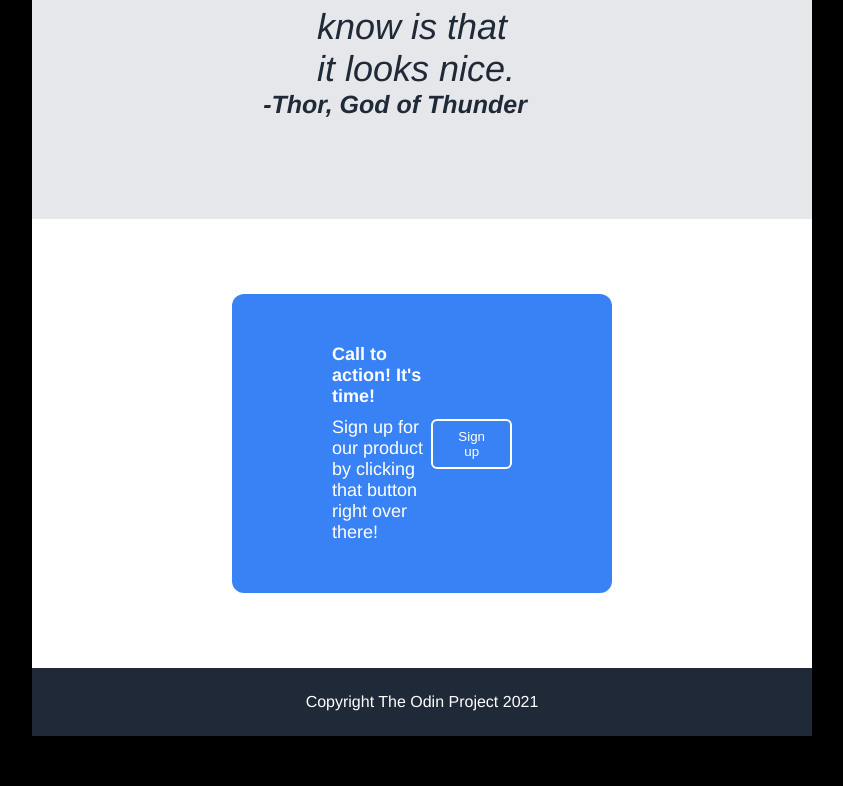
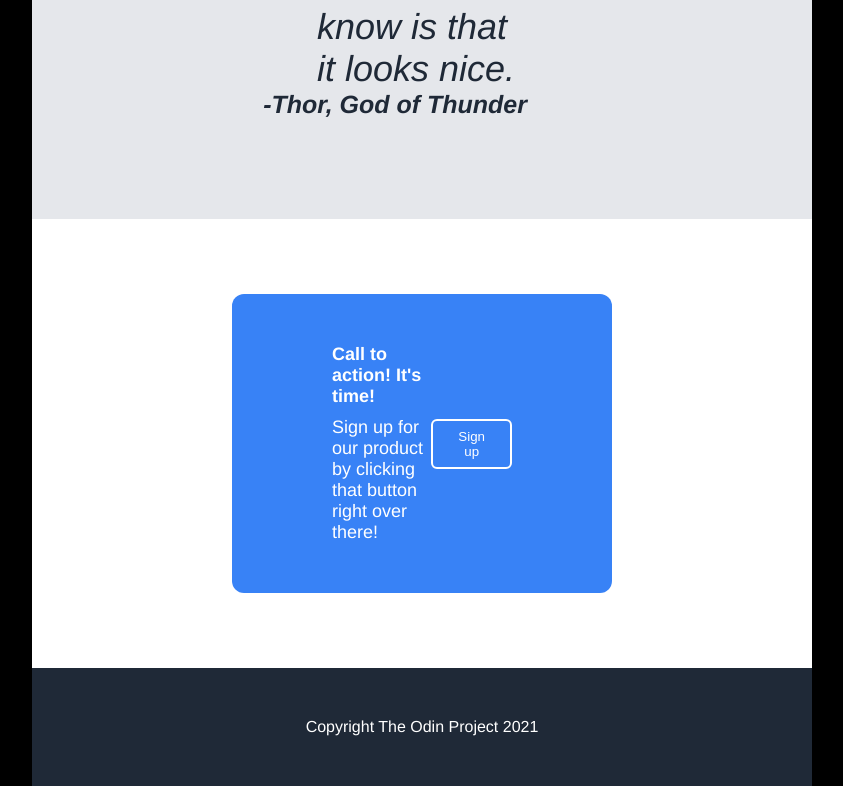
Before and after one commit to lindsayy1/landing-page, a plain HTML site: page index.html in a window 1280 px wide. Shown: the part 1557-2343 px from the top of the page, without its empty margins (218-1061 px from the left). Before the commit the page ends 2293 px from the top, so only its background shows below. Drawn offline with Linux system fonts and the light colour scheme.

Commit message:
Increase padding size on footer

```diff
--- a/style.css
+++ b/style.css
@@ -268,8 +268,8 @@ a {
    /*border: 2px solid blue;*/
    align-items: center;
    margin: 0;
-   padding-bottom: 25px;
-   padding-top: 25px;
+   padding-bottom: 50px;
+   padding-top: 50px;
    background-color: #1F2937;
 }
 
```
